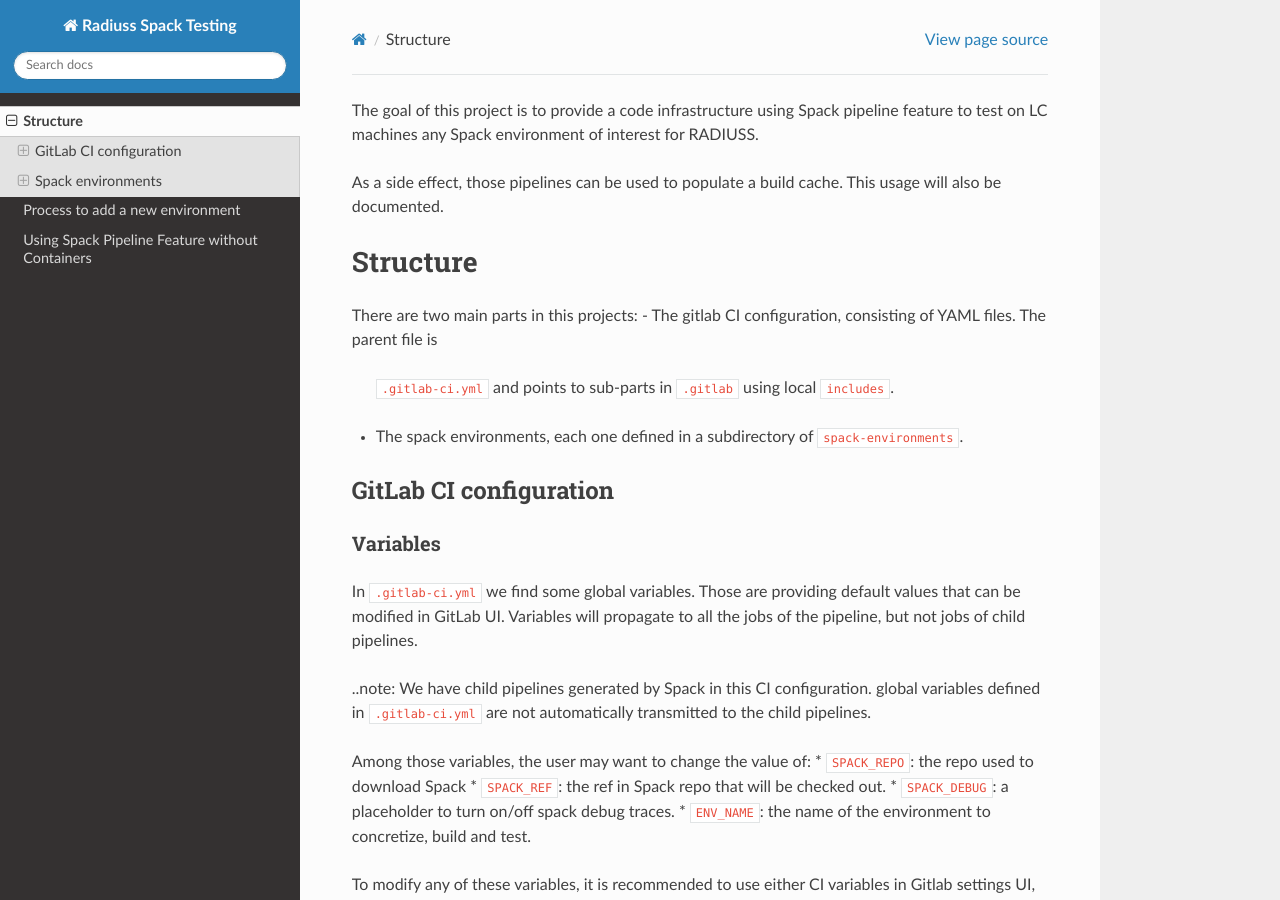
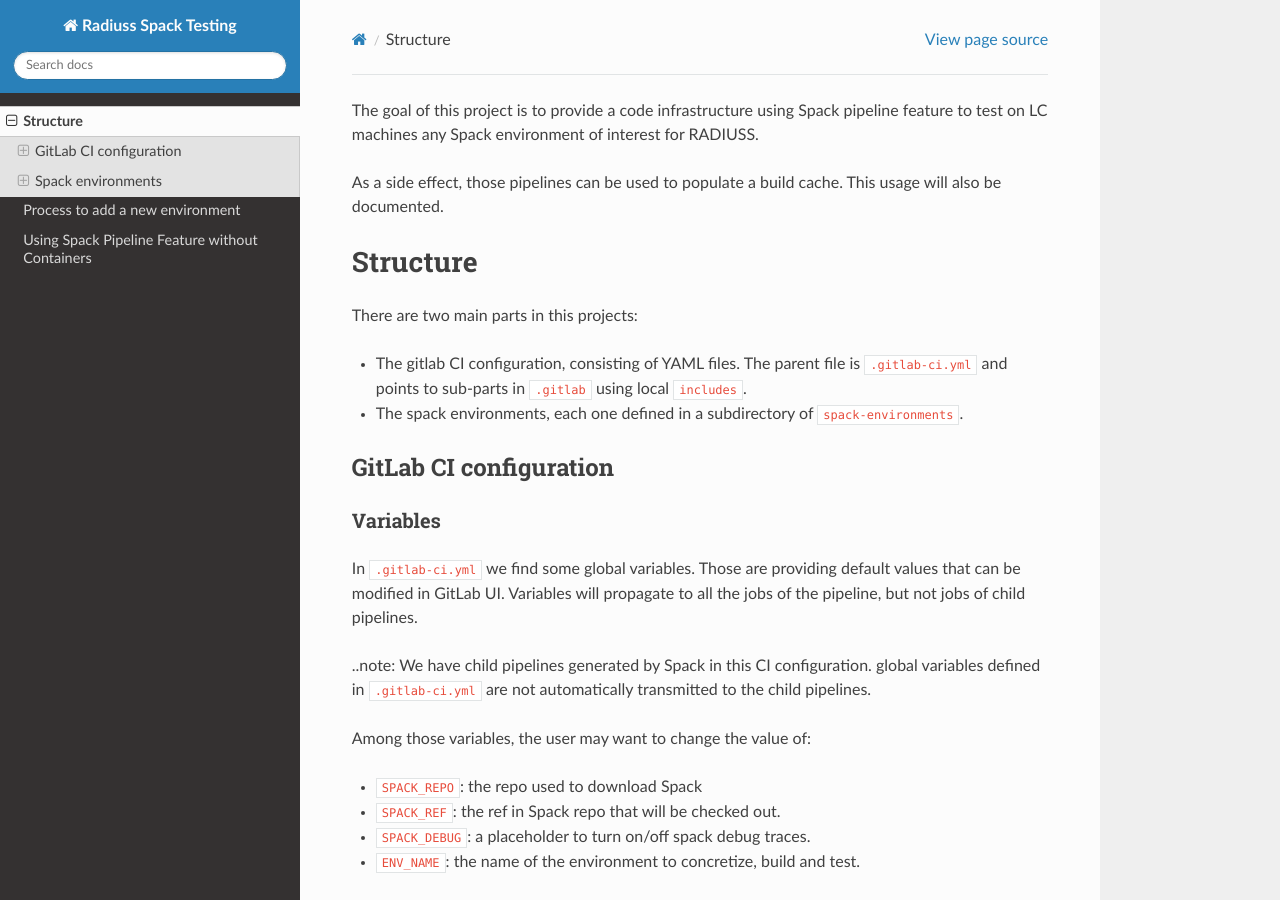
Before and after one commit to LLNL/radiuss-spack-testing, a Sphinx documentation site: the page built from docs/sphinx/general.rst, in a window 1280 px wide and 900 px high. Built offline with Sphinx 7.4.7 and the Read the Docs theme 2.0.0, drawn with Linux system fonts in a browser that asks for light colours.

Commit message:
Fix docs lists

```diff
--- a/docs/sphinx/general.rst
+++ b/docs/sphinx/general.rst
@@ -19,10 +19,11 @@
 =========
 
 There are two main parts in this projects:
-- The gitlab CI configuration, consisting of YAML files. The parent file is
+
+* The gitlab CI configuration, consisting of YAML files. The parent file is
   ``.gitlab-ci.yml`` and points to sub-parts in ``.gitlab`` using local
   ``includes``.
-- The spack environments, each one defined in a subdirectory of
+* The spack environments, each one defined in a subdirectory of
   ``spack-environments``.
 
 
@@ -41,6 +42,7 @@
 to the child pipelines.
 
 Among those variables, the user may want to change the value of:
+
 * ``SPACK_REPO``: the repo used to download Spack
 * ``SPACK_REF``: the ref in Spack repo that will be checked out.
 * ``SPACK_DEBUG``: a placeholder to turn on/off spack debug traces.
```
